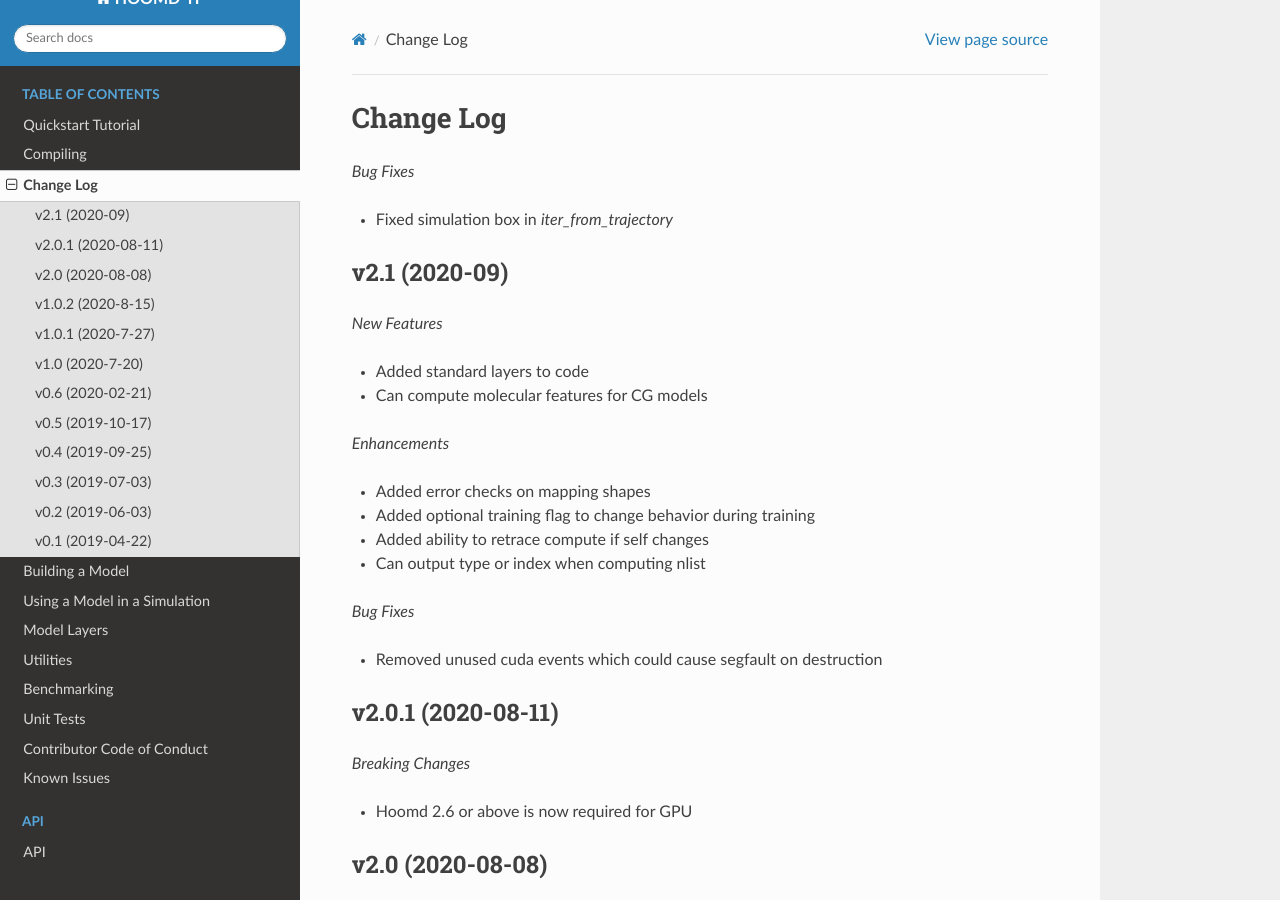
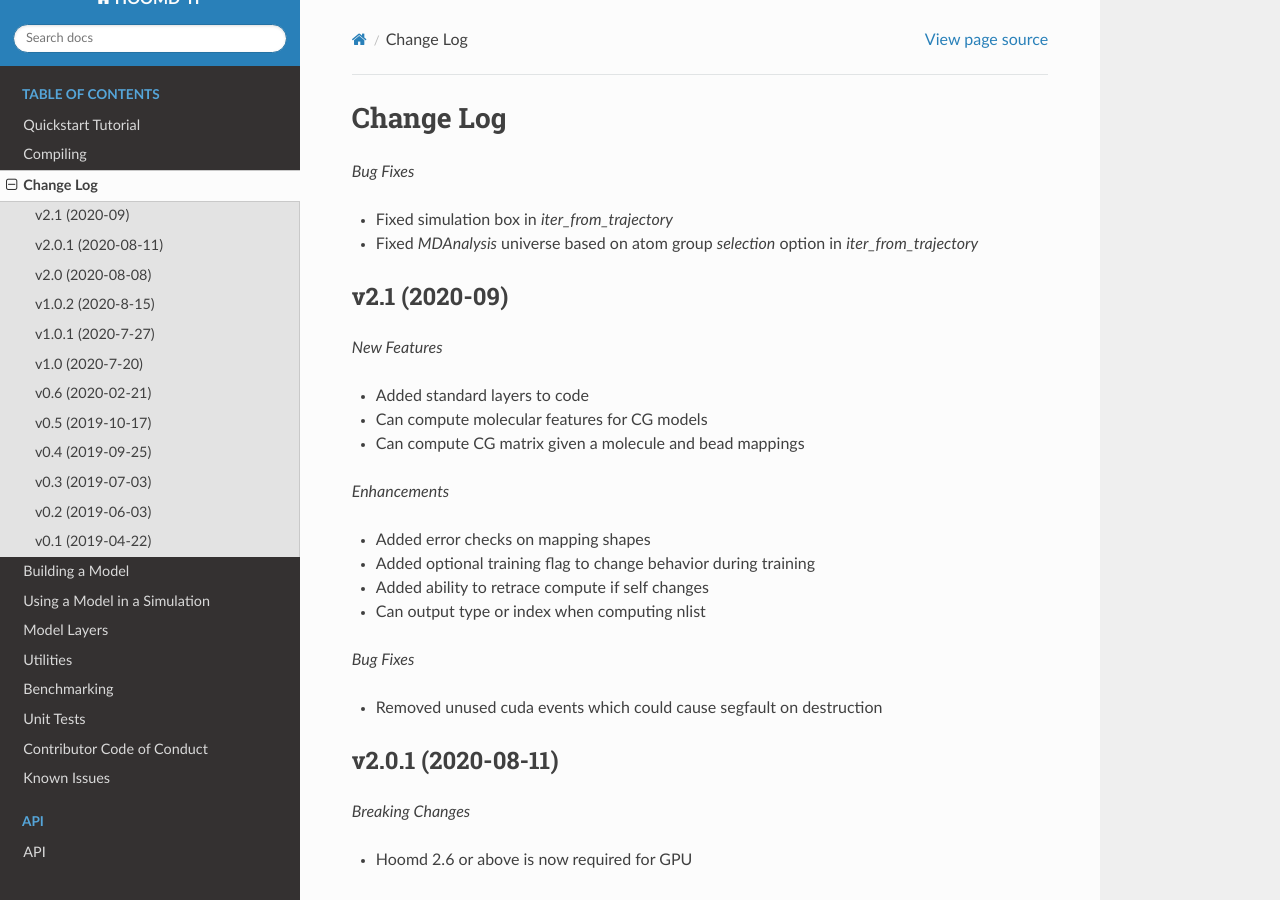
Before and after one commit to ur-whitelab/hoomd-tf, a Sphinx documentation site: the page built from sphinx-docs/source/changelog.rst, in a window 1280 px wide and 900 px high. Built offline with Sphinx 7.4.7 and the Read the Docs theme 2.0.0, drawn with Linux system fonts in a browser that asks for light colours.

Commit message:
updated changelog

```diff
--- a/sphinx-docs/source/changelog.rst
+++ b/sphinx-docs/source/changelog.rst
@@ -4,6 +4,7 @@ Change Log
 *Bug Fixes*
 
 - Fixed simulation box in `iter_from_trajectory`
+- Fixed `MDAnalysis` universe based on atom group `selection` option in `iter_from_trajectory`
 
 v2.1 (2020-09)
 --------------------
@@ -12,6 +13,7 @@ v2.1 (2020-09)
 
 - Added standard layers to code
 - Can compute molecular features for CG models
+- Can compute CG matrix given a molecule and bead mappings
 
 *Enhancements*
 
```
